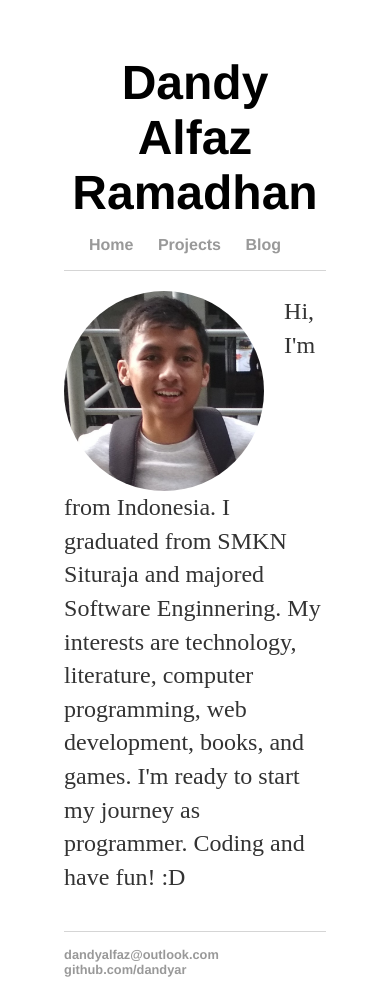
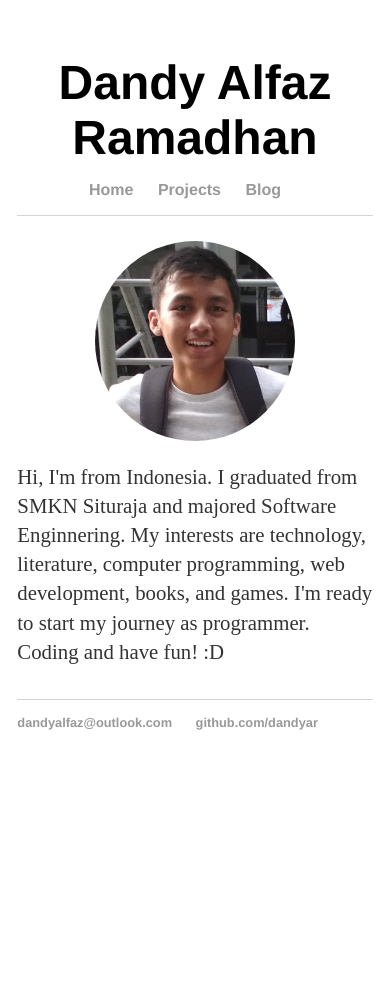
Before and after one commit to dandyar/dandyar.github.io, a Jekyll site: the page built from index.html, in a window 390 px wide. Built offline with Jekyll 4.4.1, drawn with Linux system fonts in a browser that asks for light colours; after the commit the page ends 900 px from its top, so only the background shows below that.

Commit message:
Edit main.css file

```diff
--- a/css/main.css
+++ b/css/main.css
@@ -1,8 +1,8 @@
 body{ padding-top: 15px; }
+
 .container { margin: 0 auto; width: 70%; }
-.intro{
-  overflow: hidden;
-}
+
+.intro{ overflow: hidden; }
 
 .profile-pic{
   margin-top: 20px;
@@ -20,7 +20,7 @@ body{ padding-top: 15px; }
 a { text-decoration: none; color: #999; }
 a:hover { text-decoration: underline; }
 
-p, table{ font-size: 1.5em; line-height: 1.4em; color: #333; }
+p{ font-size: 1.5em; line-height: 1.4em; color: #333; }
 
 h1, h2, h3, h4, a { font-family: 'Helvetica', 'Arial', 'Sans-Serif'; }
 h1 { font-size: 3em;  }
@@ -50,3 +50,9 @@ ul.posts li { list-style: none; }
 .project a{ font-size: 1.5em; }
 .project p{ margin: 0; }
 .portfolio h4{ margin-bottom: 0; }
+
+@media only screen and (min-width : 320px) and (max-width : 768px) {
+  .container { margin: 0 auto; width: 95%; }
+  .profile-pic { margin: 0 auto; margin-top: 25px; float: none;}
+  p{ font-size: 1.3em; line-height: 1.4em; color: #333;}
+}
```
